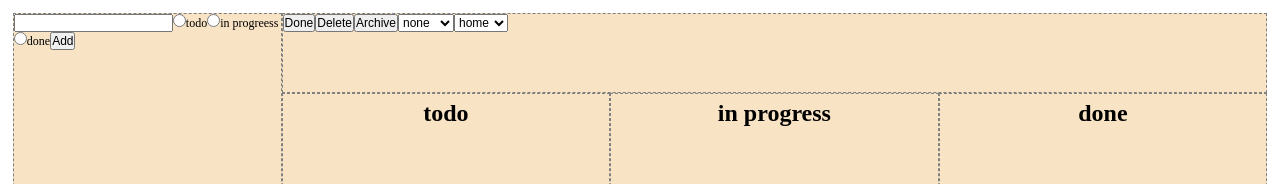
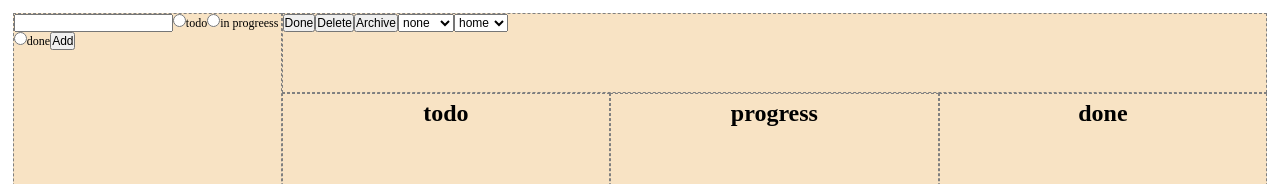
Before and after one commit to patrick-plue/todo_react, a React (Create React App) app: page / in a window 1280 px wide. Shown: the top 184 px of the page. Built offline with nearby package versions, Linux system fonts and the light colour scheme.

Commit message:
add change progress functionality

```diff
--- a/src/App.js
+++ b/src/App.js
@@ -12,7 +12,11 @@ import './assets/sidebar.css';
 import './assets/item.css';
 
 function App() {
+  // useStates
   const [tasks, setTasks] = useState([]);
+  const [progressStatus, setProgressStatus] = useState();
+  console.log(tasks);
+  console.log(progressStatus);
 
   //functions
   function addTask(event, text, progress, category) {
@@ -43,27 +47,39 @@ function App() {
     setTasks(newTaskList);
   }
 
-  console.log(tasks);
+  function changeProgressStatus(value) {
+    let taskList = [...tasks];
+    taskList = taskList.filter((task) => task.selected === true);
+    taskList = [...tasks, taskList.map((task) => (task.progress = value))];
+    setTasks(taskList);
+  }
 
   return (
     <div className="appContainer">
       <Header deleteTask={deleteTask} />
-      <Sidebar addTask={addTask} />
+      <Sidebar
+        addTask={addTask}
+        setProgressStatus={setProgressStatus}
+        progressStatus={progressStatus}
+      />
       <div className="mainContainer">
         <List
           title={'todo'}
           tasks={tasks.filter((task) => task.progress === 'todo')}
           select={select}
+          changeProgressStatus={changeProgressStatus}
         />
         <List
-          title={'in progress'}
-          tasks={tasks.filter((task) => task.progress === 'inprogress')}
+          title={'progress'}
+          tasks={tasks.filter((task) => task.progress === 'progress')}
           select={select}
+          changeProgressStatus={changeProgressStatus}
         />
         <List
           title={'done'}
           tasks={tasks.filter((task) => task.progress === 'done')}
           select={select}
+          changeProgressStatus={changeProgressStatus}
         />
       </div>
     </div>
--- a/src/components/List.jsx
+++ b/src/components/List.jsx
@@ -2,10 +2,12 @@ import React from 'react';
 import Item from './Item';
 import { v4 as uuidv4 } from 'uuid';
 
-function List({ title, tasks, select }) {
+function List({ title, tasks, select, changeProgressStatus }) {
   return (
     <div className="listContainer">
-      <h3 className="listTitle">{title}</h3>
+      <h3 className="listTitle" onClick={() => changeProgressStatus(title)}>
+        {title}
+      </h3>
       {tasks.map((task) => (
         <Item tasks={task} key={uuidv4()} select={select} />
       ))}
--- a/src/components/Sidebar.jsx
+++ b/src/components/Sidebar.jsx
@@ -1,10 +1,8 @@
 import React, { useState } from 'react';
 
-function Sidebar({ addTask }) {
+function Sidebar({ addTask, setProgressStatus, progressStatus }) {
   const [newTask, setNewTask] = useState();
-  const [progessStatus, setProgressStatus] = useState();
   const [category, setCategory] = useState();
-  console.log(progessStatus);
 
   return (
     <div className="sidebarContainer">
@@ -26,7 +24,7 @@ function Sidebar({ addTask }) {
           type="radio"
           id="inprogress"
           name="progress"
-          value="inprogress"
+          value="progress"
         />
         <label for="inprogess">in progreess</label>
         <input
@@ -37,7 +35,7 @@ function Sidebar({ addTask }) {
           value="done"
         />
         <label for="done">done</label>
-        <button onClick={(e) => addTask(e, newTask, progessStatus, category)}>
+        <button onClick={(e) => addTask(e, newTask, progressStatus, category)}>
           Add
         </button>
       </form>
```
